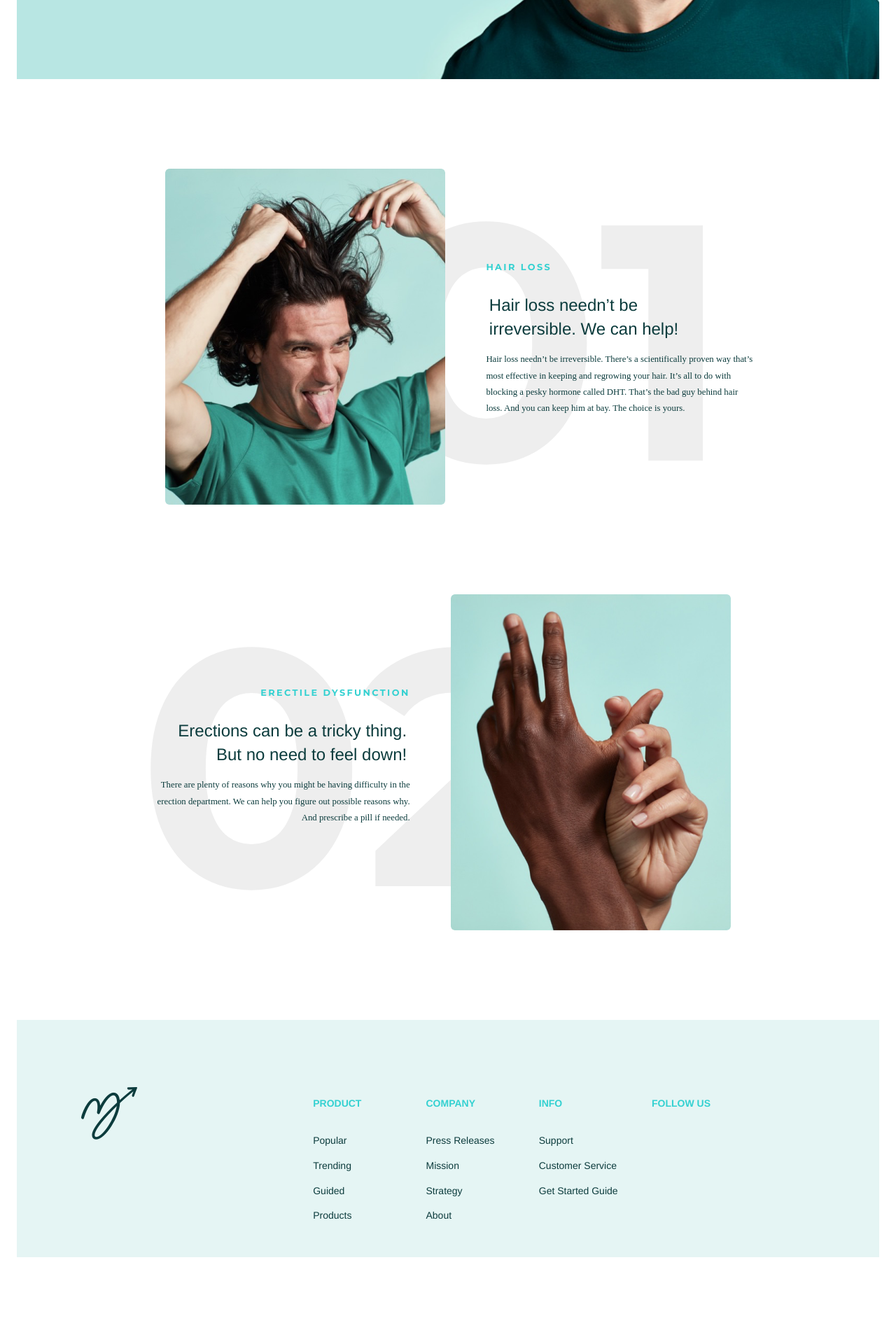
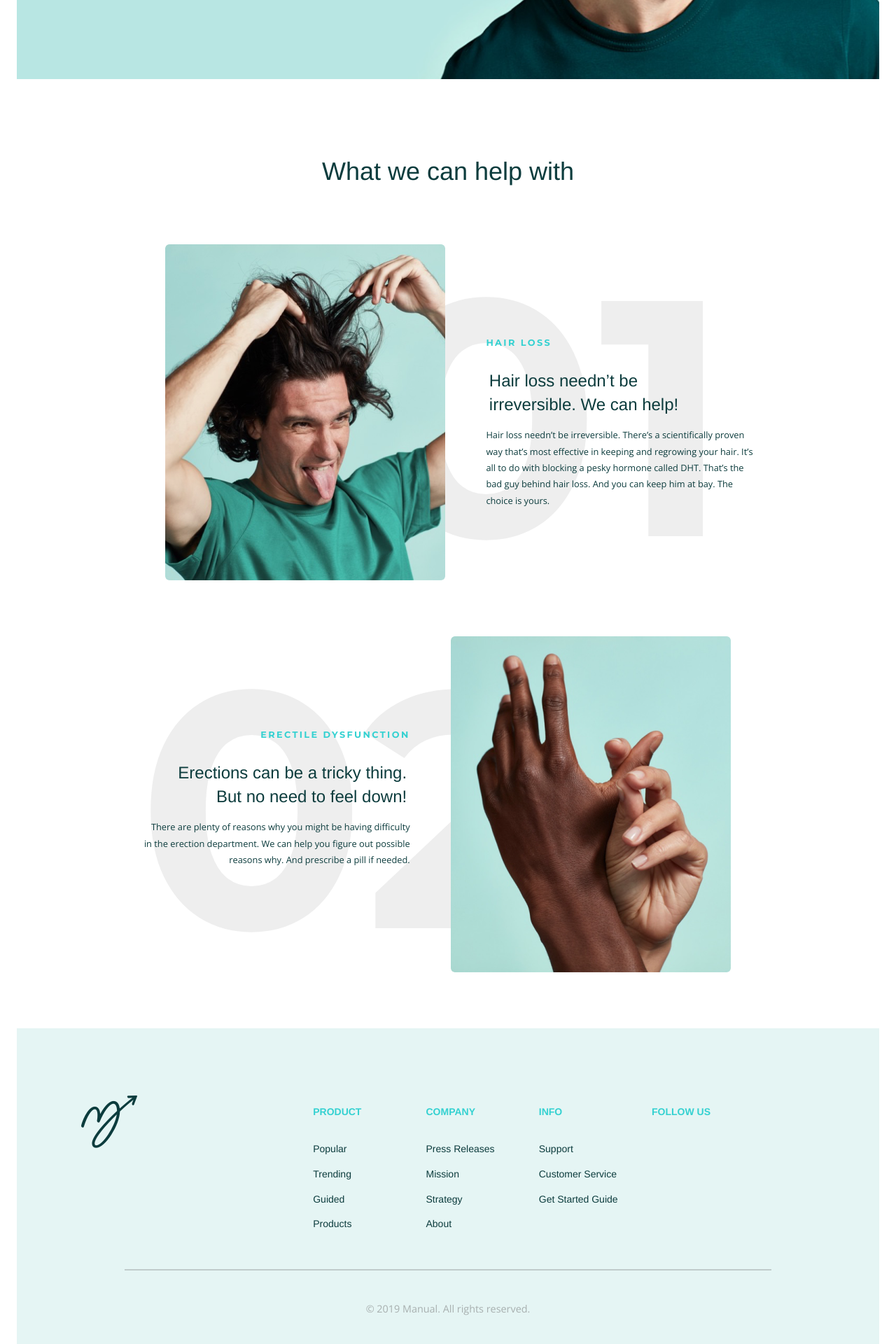
Before and after one commit to martin-daprotis/manual, a React (Create React App) app: page / in a window 1280 px wide. Shown: the part 527-2447 px from the top of the page at 70% size. Before the commit the page ends 2323 px from the top, so only its background shows below. Built offline with nearby package versions, Linux system fonts and the light colour scheme; some icons are missing.

Commit message:
Card effect

```diff
--- a/public/index.html
+++ b/public/index.html
@@ -15,7 +15,9 @@
       user's mobile device or desktop. See https://developers.google.com/web/fundamentals/web-app-manifest/
     -->
     <link rel="manifest" href="%PUBLIC_URL%/manifest.json" />
+    <link rel="preconnect" href="https://fonts.gstatic.com">
     <link href="https://fonts.googleapis.com/css2?family=Montserrat:wght@400;700&display=swap" rel="stylesheet"/>
+    <link href="https://fonts.googleapis.com/css2?family=Open+Sans&display=swap" rel="stylesheet">
 
     <!--
       Notice the use of %PUBLIC_URL% in the tags above.
--- a/src/App.js
+++ b/src/App.js
@@ -6,6 +6,7 @@ import Footer from './components/Footer'
 import Header from './components/Header'
 import SimpleComp from './components/SimpleComp'
 import Quiz from './components/Quiz'
+import {Title} from './components/commons'
 
 
 const dataHair={
@@ -36,6 +37,7 @@ function App() {
         <Container  maxWidth="lg">
           <div style={{display:`${takeQuiz ? 'none':'block' }`}}>
             <Header takeQuiz={handleTakeQuiz}/>
+            <Title>What we can help with</Title>
             <SimpleComp data={dataHair} side='left'/>
             <SimpleComp data={dataSex} side='right'/>
             <Footer/>
--- a/src/components/Footer/index.js
+++ b/src/components/Footer/index.js
@@ -1,5 +1,13 @@
 import React from 'react';
-import {Container,RowContainer,List,SocialNetwork,Wording,LogoContainer,Logo} from "./styles";
+import {Container,
+        ColumnContainer,
+        RowContainer,
+        List,SocialNetwork,
+        Wording,
+        LogoContainer,
+        Logo,
+        Line
+} from "./styles";
 import {Facebook} from "@styled-icons/boxicons-logos/Facebook";
 import {Linkedin} from "@styled-icons/boxicons-logos/Linkedin";
 import {Twitter} from "@styled-icons/boxicons-logos/Twitter";
@@ -31,6 +39,7 @@ const footerData = [
 const index = ({data}) => {
   data = footerData;
   return (
+      <ColumnContainer>
       <Container>
         <LogoContainer>
           <Logo  images={['./media/logo/manual-symblol.png','./media/logo/manual-symblol@2x.png','./media/logo/manual-symblol@3x.png']}/>
@@ -54,10 +63,12 @@ const index = ({data}) => {
             </li>
           </List>
         </RowContainer>
-        {/* <Wording>
-        Lorem ipsum dolor sit amet, consectetur adipiscing elit. Morbi suscipit eros eu neque tincidunt, commodo tristique sapien tempor. Ut vitae pretium nisl. Interdum et malesuada fames ac ante ipsum primis in faucibus. Quisque non urna efficitur, lacinia magna vel, volutpat libero. Phasellus consequat, eros et aliquam tincidunt, nulla ante pulvinar orci, at pretium quam dui ut purus. Nunc mollis eros id leo laoreet, a congue urna elementum. Nam lacinia cursus placerat. Integer tempor tortor augue, in venenatis quam maximus ac.
-        </Wording> */}
       </Container>
+      <Line/>
+      <Wording>
+      © 2019 Manual. All rights reserved.
+      </Wording>
+      </ColumnContainer>
   );
 };
 
--- a/src/components/Footer/styles.js
+++ b/src/components/Footer/styles.js
@@ -4,17 +4,21 @@ import device from "../../Styles/device";
 import theme from "../../Styles/themes/main"
 
 const Container = styled.div`
+  background-color: #e5f5f4;
+  display: flex;
+  justify-content:center;
+
+`
+const ColumnContainer = styled.div`
   margin: 80px 0 0;
   padding: 78px 40px 27px;
   background-color: #e5f5f4;
   display: flex;
   justify-content:center;
+  flex-direction:column;
+`
 
-  @media ${device.maxMobileL} {
-    padding: 38px 10px 17px;
-  }
 
-`
 const LogoContainer = styled.div`
   flex: 0 0 30%;
   position:relative;
@@ -42,11 +46,10 @@ const Logo = styled.div`
 
   @media ${device.maxMobileL} {
     top:0;
+    left:0;
   }
 
 `
-
-
 const RowContainer = styled.div`
   padding-top:10px;
   padding-left: 5em;
@@ -62,7 +65,6 @@ const RowContainer = styled.div`
   }
 
 `
-
 const SocialNetwork  = styled.div`
   position:absolute;
   display:flex;
@@ -85,7 +87,6 @@ const SocialNetwork  = styled.div`
   }
 
 `
-
 const List = styled.ul`
   list-style-type: none;
   font-size: 0.85em;
@@ -100,7 +101,7 @@ const List = styled.ul`
 
   & li{
     cursor: pointer;
-    font-family: Helvetica;
+    font-family: Helvetica, sans-serif;
     font-size: 14px;
     font-weight: normal;
     font-stretch: normal;
@@ -114,18 +115,42 @@ const List = styled.ul`
 const Wording = styled.div`
   text-align:center;
   padding:10px;
-  font-size:0.7em;
+  font-family: 'Open Sans', sans-serif;
+  font-size: 0.9em;
+  font-weight: normal;
+  font-stretch: normal;
+  font-style: normal;
+  line-height: 1.83;
+  letter-spacing: normal;
+  text-align: center;
+  color: rgba(108, 108, 108, 0.5);
 
   @media ${device.maxMobileL} {
     margin-top:3em;
   }
 `
+
+const Line = styled.span`
+  width: 80%;
+  margin: 2em auto;
+  opacity: 0.3;
+  border: solid 1px #6c6c6c;
+
+  @media ${device.maxMobileL} {
+    width: 100%;
+  }
+
+`
+
+
 export {
   Container,
+  ColumnContainer,
   RowContainer,
   List,
   SocialNetwork,
   Wording,
   LogoContainer,
-  Logo
+  Logo,
+  Line
 }
--- a/src/components/Header/styles.js
+++ b/src/components/Header/styles.js
@@ -77,7 +77,7 @@ const Title = styled.div`
   text-align: left;
 
     & span {
-      font-family: Montserrat;
+      font-family: Montserrat, sans-serif;
       font-size: 82px;
       font-weight: bold;
       font-stretch: normal;
@@ -111,7 +111,7 @@ const Subtitle = styled.div`
   z-index:2;
 
     & p {
-      font-family: Helvetica;
+      font-family: Helvetica, sans-serif;
       font-size: 1.1em;
       font-weight: normal;
       font-stretch: normal;
@@ -138,7 +138,7 @@ const Button = styled.div`
   border-radius: 49.5px;
   box-shadow: 0 10px 30px -20px rgba(0, 0, 0, 0.5);
   background-color: ${theme.colors.tealish};
-  font-family: Montserrat;
+  font-family: Montserrat, sans-serif;
   font-size: 12px;
   font-weight: bold;
   font-stretch: normal;
--- a/src/components/Quiz/styles.js
+++ b/src/components/Quiz/styles.js
@@ -35,7 +35,7 @@ const Container = styled.div`
 
 `
 const Question = styled.p`
-  font-family: Helvetica;
+  font-family: Helvetica, sans-serif;
   font-size:1.8em;
   color: #0c3c3d;
   text-align: center;
@@ -47,7 +47,7 @@ const Opt = styled.div`
   cursor:pointer;
   border-radius: 49.5px;
   background-color: ${theme.colors.tealish};
-  font-family: Montserrat;
+  font-family: Montserrat, sans-serif;
   font-size: 1.2em;
   font-weight: bold;
   font-stretch: normal;
@@ -123,7 +123,7 @@ const Logo = styled.div`
 const Result = styled.div`
   position:relative;
   background-color:#e5f5f4;
-  font-family: Montserrat;
+  font-family: Montserrat, sans-serif;
   line-height: 1.4;
   font-size:1.2em;
   padding:3em 1em;
--- a/src/components/SimpleComp/styles.js
+++ b/src/components/SimpleComp/styles.js
@@ -6,7 +6,7 @@ const ContentContainer = styled.div`
   position:relative;
   height: 30em;
   width:80%;
-  margin:8em auto;
+  margin:5em auto;
 
   & p {
       text-align:${props => props.side}
@@ -38,7 +38,7 @@ const NumberContainer = styled.div`
   ${props => `${props.side}:35% `};
   height:100%;
   width:60%;
-  font-family: Montserrat;
+  font-family: Montserrat, sans-serif;
   font-size: 30em;
   font-weight: bold;
   font-stretch: normal;
@@ -53,7 +53,7 @@ const Title = styled.p`
   position:absolute;
   top:10em;
   ${props =>  `${props.side}:55%;`}
-  font-family: Montserrat;
+  font-family: Montserrat, sans-serif;
   font-size: 0.8em;
   font-weight: bold;
   font-stretch: normal;
@@ -70,7 +70,7 @@ const Subtitle = styled.p`
   top:7em;
   ${props =>  `${props.side}:55%;`}
   width:14em;
-  font-family: Helvetica;
+  font-family: Helvetica, sans-serif;
   font-size: 1.5em;
   font-weight: normal;
   font-stretch: normal;
@@ -87,7 +87,7 @@ const Description = styled.p`
   top:20em;
   ${props =>  `${props.side}:55%;`}
   width:30em;
-  font-family: OpenSans;
+  font-family: 'Open Sans', sans-serif;
   font-size: 0.8em;
   font-weight: normal;
   font-stretch: normal;
@@ -98,45 +98,46 @@ const Description = styled.p`
   margin:0.4em;
   z-index:3;
 `
+const CardContainer = styled.div`
+  width: 20em;
+  height: 25em;
+  margin: 100px auto 0;
+
+`
 
 const Card = styled.div`
-  margin: 100px auto 0;
-  width: 20em;
-  height: 25em;
+  width:100%;
+  height:100%;
+  transition: transform  0.5s ease-in-out;
   perspective: 1000px;
   -webkit-perspective: 1000px;
   -moz-perspective: 1000px;
-  cursor: pointer;
-
-    & .card__inner {
-      width: 100%;
-      height: 100%;
-      transition: transform 0.5s;
   transform-style: preserve-3d;
   -webkit-transform-style: preserve-3d;
   -moz-transform-style: preserve-3d;
-      position: relative;
-      -webkit-backface-visibility: hidden;
-      -moz-backface-visibility: hidden;
-      backface-visibility: hidden;
-    }
 
-    & .card__inner.flipped {
-      transition: transform  0.5s;
+  &:hover{
     transform: rotateY(180deg);
     -moz-transform: rotateY(180deg);
     -webkit-transform: rotateY(180deg);
   }
+`
 
-    & .card__face {
-      position: absolute;
-      width: 100%;
-      height: 100%;
+const Figure = styled.figure`
+  margin:0;
+  position:absolute;
+  width:100%;
+  height:100%;
   border-radius: 16px;
   box-shadow: 0px 3px 18px 3px rgba(0, 0, 0, 0.2);
-    }
+  backface-visibility:hidden;
+  -webkit-backface-visibility:hidden; /* Chrome and Safari */
+  -moz-backface-visibility:hidden; /* Firefox */
+  -ms-backface-visibility:hidden; /* Internet Explorer */
+`
 
-    & .card__face--front {
+
+const Front = styled(Figure)`
   background-repeat: no-repeat;
   background-size:cover;
   border-radius: 16px;
@@ -160,93 +161,43 @@ const Card = styled.div`
         top:70%;
         border-radius:  0 0 16px 16px;
         background-image : linear-gradient(to top, rgba(0,0,0,1), rgba(0,0,0,.2));
+        backface-visibility:hidden;
+        -webkit-backface-visibility:hidden; /* Chrome and Safari */
+        -moz-backface-visibility:hidden; /* Firefox */
+        -ms-backface-visibility:hidden; /* Internet Explorer */
       }
 
-    }
-
-    & .card__face--front h6 {
+  & h6 {
       position:absolute;
       top:60%;
       color: ${theme.colors.tealish};
       font-size: 32px;
       z-index:2;
       text-align: center;
-    }
-
-    & .card__face--back {
-      background-color: #e5f5f4;
-      transform: rotateY(180deg);
-    }
-
-    & .card__content {
-      width: 100%;
-      height: 100%;
-    }
-
-    & .card__header {
-      position: relative;
-      padding-top: 30px;
-      padding-left: 3px;
-      padding-right: 3px;
-    }
-
-    & .card__header:after {
-      content: '';
-      display: block;
-      position: absolute;
-      top: 0;
-      left: 0;
-      right: 0;
-      bottom: 0;
-      background-image: linear-gradient(to bottom left, var(--primary) 10%, var(--secondary) 115%);
-      z-index: -1;
-      border-radius: 0px 0px 50% 0px;
-    }
-
-    & .card__header p {
-      font-size: 1em;
-      font-weight: 900;
-      text-transform: uppercase;
-      text-align: center;
-      font-family: Montserrat;
-      padding: 0 0.5em;
-    }
-
-    & .card__body {
-      padding: 30px;
-    }
-
-    & .card__body h3 {
-      font-size: 1.3em;
-      font-weight: 600;
-      margin-bottom: 15px;
-    }
-
-    & .card__body p {
-      font-family: Montserrat;
-      line-height: 1.4;
-    }
-
-    & .image {
-      display: block;
-      width: 128px;
-      height: 128px;
-      margin: 0 auto 30px;
-      border-radius: 50%;
-      background-color: #FFF;
-      border: 5px solid #FFF;
-      object-fit: cover;
+      backface-visibility:hidden;
+      -webkit-backface-visibility:hidden; /* Chrome and Safari */
+      -moz-backface-visibility:hidden; /* Firefox */
+      -ms-backface-visibility:hidden; /* Internet Explorer */
     }
 
 `
+
+const Back = styled(Figure)`
+  background-color: #e5f5f4;
+  transform: rotateY(180deg);
+  -moz-transform: rotateY(180deg);
+  -webkit-transform: rotateY(180deg);
+  z-index:2;
+`
+
+
 const CardSubtitle = styled.p`
   position:absolute;
   top:0;
   left:50%;
   transform:translateX(-50%);
   width:20em;
-  font-family: Helvetica;
-  font-size: 1.5em;
+  font-family: Helvetica, sans-serif;
   font-weight: normal;
   font-stretch: normal;
   font-style: normal;
@@ -254,6 +205,16 @@ const CardSubtitle = styled.p`
   letter-spacing: normal;
   color: #0c3c3d;
   z-index:3;
+
+  &  p {
+      font-size: 1em;
+      font-weight: 900;
+      text-transform: uppercase;
+      text-align: center;
+      font-family: Montserrat, sans-serif;
+      padding: 0 0.5em;
+    }
+
 `
 
 const CardDescription = styled.p`
@@ -262,7 +223,7 @@ const CardDescription = styled.p`
   left:50%;
   transform:translateX(-50%);
   width:23em;
-  font-family: OpenSans;
+  font-family: 'Open Sans', sans-serif;
   font-size: 0.8em;
   font-weight: normal;
   font-stretch: normal;
@@ -272,6 +233,18 @@ const CardDescription = styled.p`
   color: #0c3c3d;
   margin:0.4em;
   z-index:3;
+
+  &  h3 {
+      font-size: 1.3em;
+      font-weight: 600;
+      margin-bottom: 15px;
+    }
+
+  &  p {
+    font-family: Montserrat, sans-serif;
+    line-height: 1.4;
+  }
+
 `
 
 export {
@@ -281,7 +254,10 @@ export {
   Description,
   Title,
   Subtitle,
+  CardContainer,
   Card,
+  Front,
+  Back,
   CardDescription,
   CardSubtitle,
 }
--- a/src/components/commons.js
+++ b/src/components/commons.js
@@ -1,17 +1,24 @@
 
 import styled from "styled-components";
 
-const BodyContainer = styled.div`
-  display:flex;
-  display: -webkit-box;
-  display: -moz-box;
-  display: -ms-flexbox;
-  display: -webkit-flex;
-  flex-direction:column;
-  align-items: center;
-  justify-content: center;
+const Title = styled.p`
+  width: 361px;
+  height: 48px;
+  margin-top: 3em;
+  margin-bottom:0;
+  margin-left:auto;
+  margin-right:auto;
+  font-family: Helvetica, sans-serif;
+  font-size: 36px;
+  font-weight: normal;
+  font-stretch: normal;
+  font-style: normal;
+  line-height: 1.33;
+  letter-spacing: normal;
+  text-align: center;
+  color: #0c3c3d;
 `
 
 export {
-  BodyContainer
+  Title
 }
```
Also changed, not shown: src/components/SimpleComp/index.js (+10 -13 lines), 1 other file (tests, documents, lock files or other folders). Lines whose indentation alone changed are shown as unchanged.
